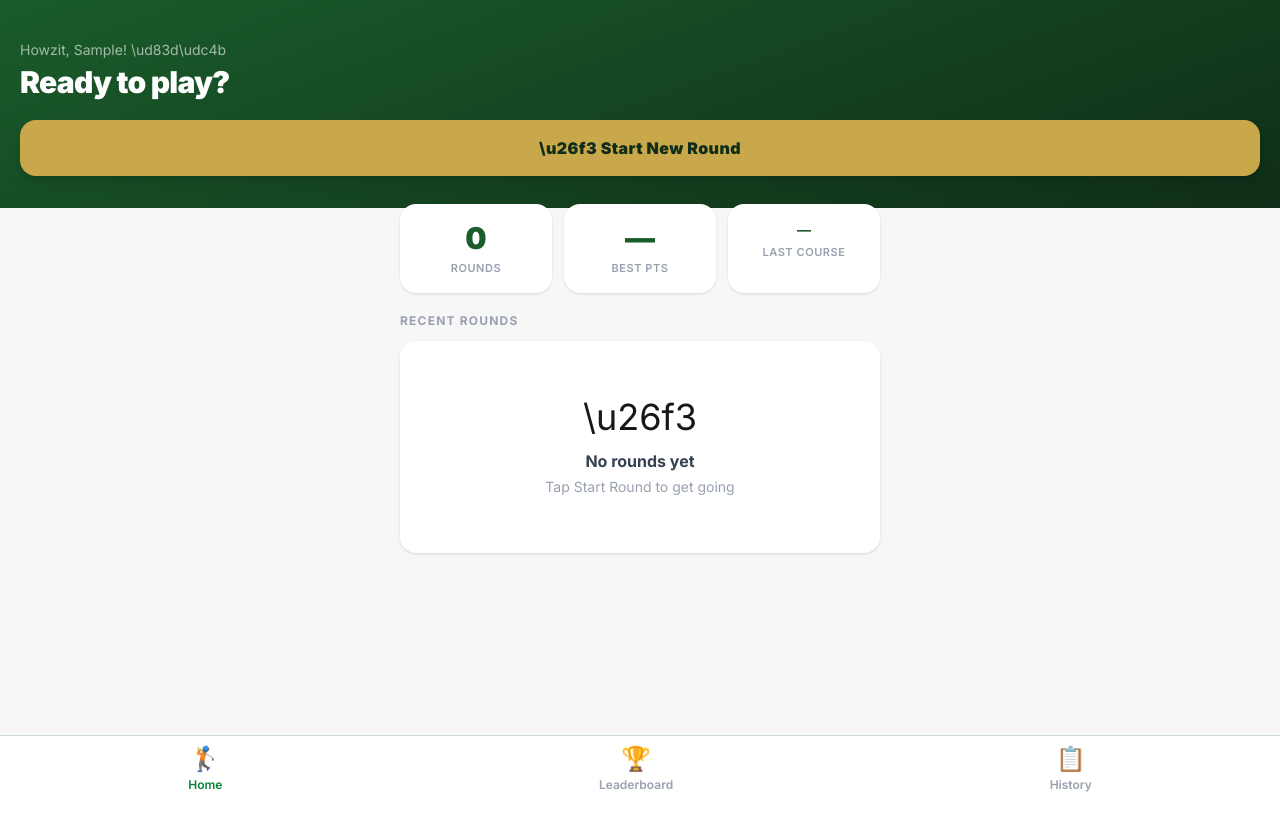
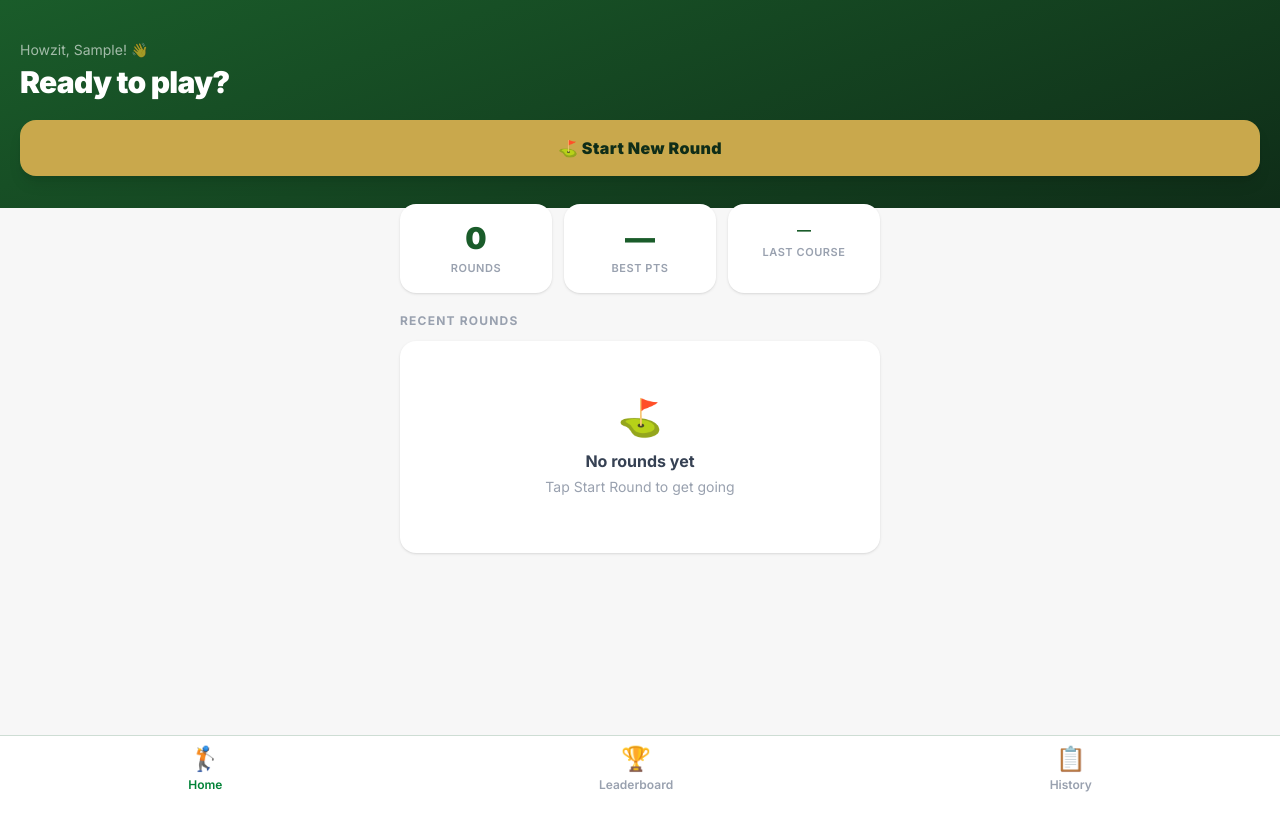
Before and after one commit to sentinel-app-max/inthehole, a Next.js app: page / in a window 1280 px wide. Shown: the top 830 px of the page. Built offline with nearby package versions, Linux system fonts and the light colour scheme; no server answers; the database is empty; sample sign-in values are in the browser's storage.

Commit message:
fix: replace unicode escapes with actual emoji characters
Co-Authored-By: Claude Opus 4.6 <noreply@anthropic.com>

```diff
--- a/app/(app)/new-round/page.tsx
+++ b/app/(app)/new-round/page.tsx
@@ -344,7 +344,7 @@ function PlayersSettings() {
           className="w-full rounded-2xl py-4 text-base font-black shadow-lg transition-all disabled:opacity-40"
           style={{ background: "#c9a84c", color: "#0f2d18" }}
         >
-          {submitting ? "Creating..." : "⛳ Let\u2019s Play!"}
+          {submitting ? "Creating..." : "⛳ Let's Play!"}
         </button>
       </div>
     </div>
--- /dev/null
+++ b/app/(app)/page.tsx
@@ -0,0 +1,162 @@
+"use client";
+
+import { useEffect, useState } from "react";
+import { useRouter } from "next/navigation";
+import Link from "next/link";
+import { useAuth } from "@/hooks/useAuth";
+import { getUserRounds } from "@/lib/firebase/firestore";
+import type { Round } from "@/types";
+
+export default function HomePage() {
+  const router = useRouter();
+  const { user, loading } = useAuth();
+  const [rounds, setRounds] = useState<Round[]>([]);
+  const [loadingRounds, setLoadingRounds] = useState(true);
+
+  useEffect(() => {
+    if (!loading && !user) {
+      router.push("/login");
+    }
+  }, [user, loading, router]);
+
+  useEffect(() => {
+    if (!user) return;
+    getUserRounds(user.uid).then((r) => {
+      setRounds(r.slice(0, 8));
+      setLoadingRounds(false);
+    });
+  }, [user]);
+
+  const firstName = user?.displayName?.split(" ")[0] ?? "Golfer";
+
+  const totalRounds = rounds.length;
+  const bestStableford = rounds.reduce((best, r) => {
+    const pts = r.playerResults?.[0]?.stableford ?? 0;
+    return Math.max(best, pts);
+  }, 0);
+  const lastCourse = rounds[0]?.course?.name ?? "—";
+
+  if (loading) {
+    return (
+      <div className="flex min-h-screen items-center justify-center bg-[#f7f7f7]">
+        <div className="h-10 w-10 animate-spin rounded-full border-4 border-[#1a5c2a] border-t-transparent" />
+      </div>
+    );
+  }
+
+  return (
+    <div className="min-h-screen bg-[#f7f7f7]">
+      {/* Hero */}
+      <div
+        className="px-5 pb-8 pt-10"
+        style={{ background: "linear-gradient(160deg, #1a5c2a 0%, #0f2d18 100%)" }}
+      >
+        <p className="text-sm font-medium text-white/60">
+          Howzit, {firstName}! 👋
+        </p>
+        <h1 className="mt-1 text-3xl font-black tracking-tight text-white">
+          Ready to play?
+        </h1>
+        <Link
+          href="/new-round"
+          className="mt-5 flex w-full items-center justify-center gap-2 rounded-2xl py-4 text-base font-black tracking-wide shadow-lg transition-all hover:brightness-110 active:scale-[0.98]"
+          style={{ background: "#c9a84c", color: "#0f2d18" }}
+        >
+          ⛳ Start New Round
+        </Link>
+      </div>
+
+      <div className="mx-auto max-w-lg px-4 -mt-1 space-y-5 pb-24">
+        {/* Stats */}
+        <div className="grid grid-cols-3 gap-3">
+          <div className="rounded-2xl bg-white p-4 text-center shadow-sm">
+            <p className="text-3xl font-black text-[#1a5c2a]">{totalRounds}</p>
+            <p className="mt-1 text-[11px] font-semibold uppercase tracking-wider text-gray-400">
+              Rounds
+            </p>
+          </div>
+          <div className="rounded-2xl bg-white p-4 text-center shadow-sm">
+            <p className="text-3xl font-black text-[#1a5c2a]">
+              {bestStableford || "—"}
+            </p>
+            <p className="mt-1 text-[11px] font-semibold uppercase tracking-wider text-gray-400">
+              Best Pts
+            </p>
+          </div>
+          <div className="rounded-2xl bg-white p-4 text-center shadow-sm">
+            <p className="truncate text-sm font-bold text-[#1a5c2a]">
+              {lastCourse}
+            </p>
+            <p className="mt-1 text-[11px] font-semibold uppercase tracking-wider text-gray-400">
+              Last Course
+            </p>
+          </div>
+        </div>
+
+        {/* Recent Rounds */}
+        <div>
+          <h2 className="mb-3 text-xs font-bold uppercase tracking-widest text-gray-400">
+            Recent Rounds
+          </h2>
+
+          {loadingRounds ? (
+            <div className="flex justify-center py-12">
+              <div className="h-8 w-8 animate-spin rounded-full border-4 border-[#1a5c2a] border-t-transparent" />
+            </div>
+          ) : rounds.length === 0 ? (
+            <div className="rounded-2xl bg-white py-14 text-center shadow-sm">
+              <p className="text-4xl">⛳</p>
+              <p className="mt-3 text-base font-bold text-gray-700">
+                No rounds yet
+              </p>
+              <p className="mt-1 text-sm text-gray-400">
+                Tap Start Round to get going
+              </p>
+            </div>
+          ) : (
+            <div className="space-y-3">
+              {rounds.map((round) => {
+                const result = round.playerResults?.[0];
+                const pts = result?.stableford ?? 0;
+                const gross = result?.gross ?? 0;
+                const date = new Date(round.date).toLocaleDateString("en-ZA", {
+                  day: "numeric",
+                  month: "short",
+                });
+
+                return (
+                  <Link
+                    key={round.id}
+                    href={`/round/${round.id}`}
+                    className="flex items-center gap-4 rounded-2xl bg-white p-4 shadow-sm transition-shadow hover:shadow-md active:scale-[0.99]"
+                  >
+                    <div className="flex h-14 w-14 flex-shrink-0 items-center justify-center rounded-xl bg-[#1a5c2a] text-xl font-black text-white shadow-sm">
+                      {pts}
+                    </div>
+                    <div className="min-w-0 flex-1">
+                      <p className="truncate text-sm font-bold text-gray-800">
+                        {round.course.name}
+                      </p>
+                      <p className="mt-0.5 text-xs text-gray-400">
+                        {date} · {round.players.length} player
+                        {round.players.length !== 1 ? "s" : ""}
+                      </p>
+                    </div>
+                    <div className="flex flex-col items-end gap-1.5">
+                      <span className="rounded-full bg-[#1a5c2a]/10 px-3 py-1 text-xs font-bold text-[#1a5c2a]">
+                        {pts} pts
+                      </span>
+                      <span className="rounded-full bg-gray-100 px-3 py-1 text-xs font-semibold text-gray-500">
+                        {gross} gross
+                      </span>
+                    </div>
+                  </Link>
+                );
+              })}
+            </div>
+          )}
+        </div>
+      </div>
+    </div>
+  );
+}
--- a/app/(auth)/login/page.tsx
+++ b/app/(auth)/login/page.tsx
@@ -132,7 +132,7 @@ export default function LoginPage() {
 
         {/* Toggle */}
         <p className="text-center text-sm text-white/50">
-          {isSignUp ? "Already have an account?" : "Don\u2019t have an account?"}{" "}
+          {isSignUp ? "Already have an account?" : "Don't have an account?"}{" "}
           <button
             type="button"
             onClick={() => {
--- a/components/layout/BottomNav.tsx
+++ b/components/layout/BottomNav.tsx
@@ -4,9 +4,9 @@ import Link from "next/link";
 import { usePathname } from "next/navigation";
 
 const tabs = [
-  { href: "/", label: "Home", icon: "\u{1F3CC}\uFE0F" },
-  { href: "/leaderboard", label: "Leaderboard", icon: "\u{1F3C6}" },
-  { href: "/history", label: "History", icon: "\u{1F4CB}" },
+  { href: "/", label: "Home", icon: "🏌️" },
+  { href: "/leaderboard", label: "Leaderboard", icon: "🏆" },
+  { href: "/history", label: "History", icon: "📋" },
 ] as const;
 
 export default function BottomNav() {
```
